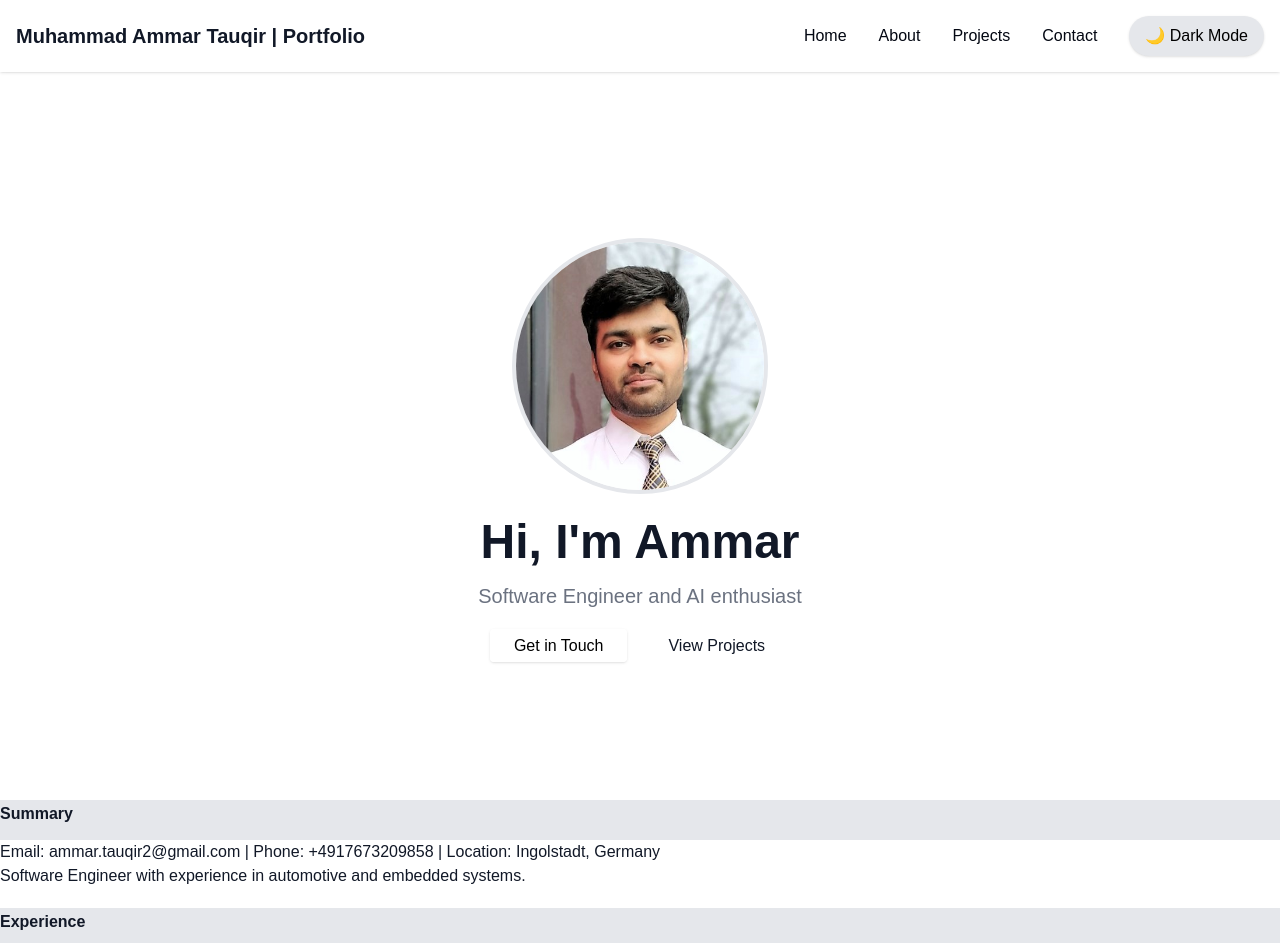
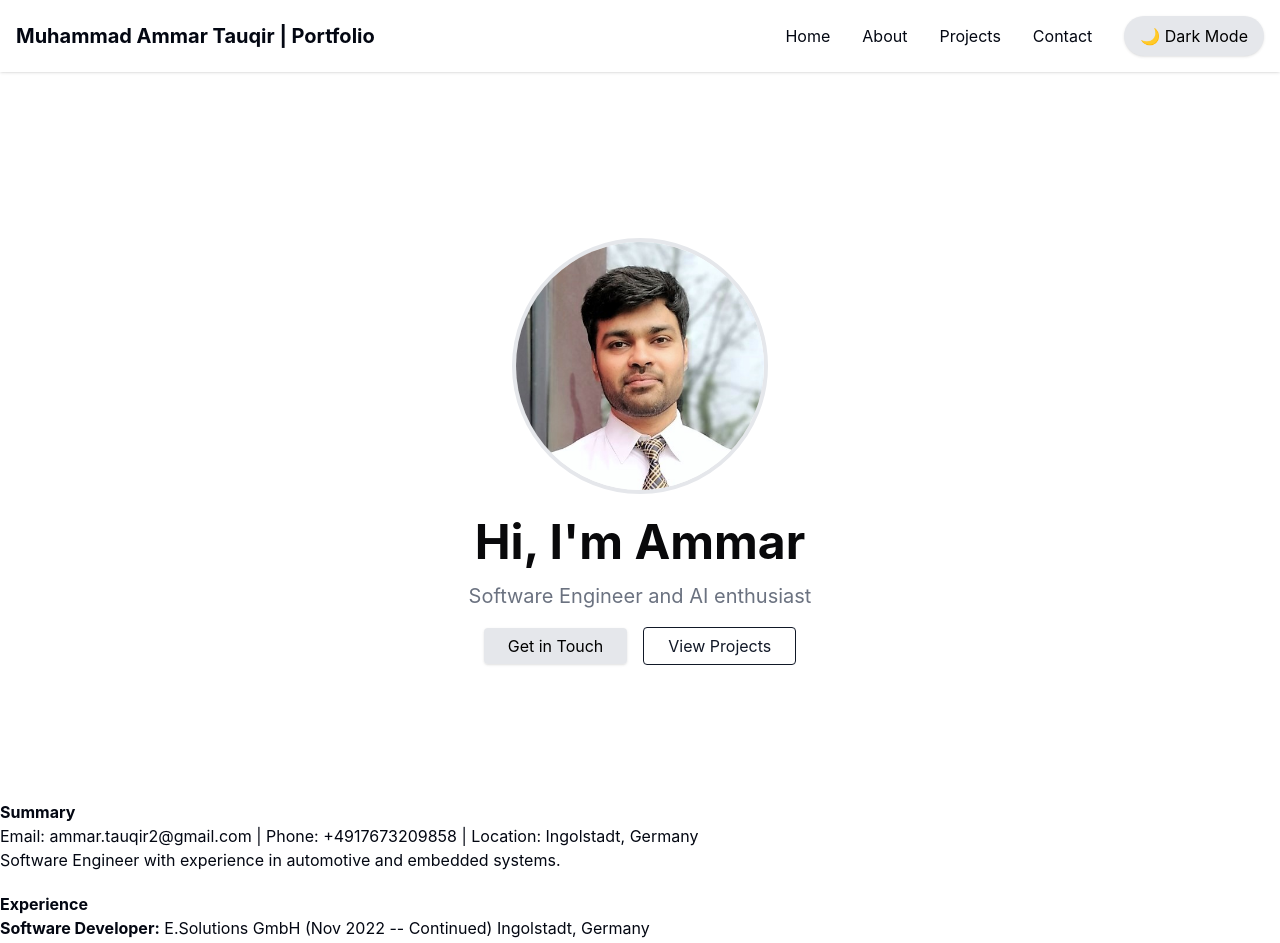
Before and after one commit to Ammartauqir/ammarta-frontend, a React (Create React App) app: page / in a window 1280 px wide. Shown: the top 943 px of the page. Built offline with nearby package versions, Linux system fonts and the light colour scheme; no server answers.

Commit message:
updadating homepage css

```diff
--- a/src/App.css
+++ b/src/App.css
@@ -1,6 +1,10 @@
 @tailwind base;
 @tailwind components;
 @tailwind utilities;
+
+@import 'tailwindcss/base';
+@import 'tailwindcss/components';
+@import 'tailwindcss/utilities';
 
 .App {
   text-align: center;
@@ -26,7 +30,7 @@
   }
 }
 
-body {
+bodyy {
   margin-bottom: 0px;
   margin-left: 60px;
   margin-top: 0px;
@@ -40,30 +44,25 @@ body {
 
 
 
-.container {
+.containerr {
   max-width: 800px;
   background: rgb(224, 224, 224);
   padding: 20px;
   box-shadow: 0 0 10px rgba(0, 0, 0, 0.1);
 }
 
-h1 {
-  @apply font-bold text-4xl bg-white text-gray-900 dark:bg-gray-900 dark:text-gray-100;
-}
-
-h2 {
-  @apply h-10 font-bold text-xl bg-gray-200 text-gray-900 dark:bg-gray-800 dark:text-gray-100;
-}
 
 .section {
   margin-bottom: 20px;
+  margin-left: 40;
+  @apply bg-white dark:bg-black text-gray-950 dark:text-white
 }
 
 
 
 
 
-.App-header {
+.App-headerr {
   background-color: #282c34;
   min-height: 100vh;
   display: flex;
@@ -84,7 +83,7 @@ h2 {
   top: 0;
   left: 0;
   width: 100%;          /* Full width */
-  background-color: #333;
+  background-color: #303030;
   color: white;
   padding: 1rem;
   z-index: 1000;        /* On top of other elements */
--- a/src/App.js
+++ b/src/App.js
@@ -16,11 +16,11 @@ function App() {
   }, []);
 
   return (
-    <div className="bg-white dark:bg-gray-900 text-gray-900 dark:text-white duration-300">
+    <div className="bg-white dark:bg-black text-gray-950 dark:text-white duration-300">
     <Header></Header>
     <Hero></Hero>
 
-    <section className="section ">
+    <section className="section">
       <h2 className="font-bold" >Summary</h2>
       <p>Email: ammar.tauqir2@gmail.com | Phone: +4917673209858 | Location: Ingolstadt, Germany</p>
       <p>Software Engineer with experience in automotive and embedded systems.</p>
--- a/src/components/Header.jsx
+++ b/src/components/Header.jsx
@@ -3,16 +3,15 @@ import ThemeToggle from "./ThemeToggle";
 
 const Header = () => {
   return (
-    <header className="fixed top-0 w-full shadow z-50 pt-22 bg-white dark:bg-gray-900 text-gray-950 dark:text-white duration-300">
+    <header className="fixed top-0 w-full shadow z-50 duration-300">
       <div className="max-w-7xl mx-auto px-4 py-4 flex justify-between items-center">
-        <h1 className="text-xl font-bold text-gray-900 dark:text-white">Muhammad Ammar Tauqir | Portfolio</h1>
+        <h1 className="text-xl font-bold">Muhammad Ammar Tauqir | Portfolio</h1>
         <nav className="space-x-8">
           <a href="#home" className="hover:underline">Home</a>
           <a href="#about" className="hover:underline">About</a>
           <a href="#projects" className="hover:underline">Projects</a>
           <a href="#contact" className="hover:underline">Contact</a>
           <ThemeToggle />
-
         </nav>
       </div>
     </header>
--- a/src/components/Hero.jsx
+++ b/src/components/Hero.jsx
@@ -3,22 +3,21 @@ import React from 'react';
 
 const Hero = () => {
   return (
-    <section className="bg-white dark:bg-gray-900 text-gray-900 dark:text-white duration-300 min-h-screen flex flex-col justify-center items-center pt-24 text-center px-4">
+    <section className="bg-white text-dark dark:bg-dark dark:text-white duration-300 min-h-screen flex flex-col justify-center items-center pt-24 text-center px-4">
       <img
         src={profileImage}
         alt="Profile"
-        className="relative w-48 h-48 md:w-64 md:h-64 rounded-full object-cover overflow-hidden border-4 dark:border-white mb-6"
+        className="relative w-48 h-48 md:w-64 md:h-64 rounded-full object-cover border-4 dark:border-gray-300 mb-6"
       />
-      <h1 className="text-4xl md:text-5xl font-bold mb-4 text-gray-900 dark:text-white">Hi, I'm Ammar</h1>
-      <p className="text-lg md:text-xl text-gray-500 max-w-xl mb-6">
-
+      <h1 className="text-4xl md:text-5xl font-bold mb-4">Hi, I'm Ammar</h1>
+      <p className="text-lg md:text-xl text-gray-500 dark:text-gray-300 max-w-xl mb-6">
         Software Engineer and AI enthusiast
       </p>
       <div className="space-x-4">
-        <a href="#contact" className="bg-white text-black px-6 py-2 rounded shadow hover:bg-gray-200">
+        <a href="#contact" className="bg-gray-200 dark:bg-white text-black px-6 py-2 rounded shadow hover:bg-gray-300 dark:hover:bg-gray-200 transition duration-300">
           Get in Touch
         </a>
-        <a href="#projects" className="bg-transparent border border-white px-6 py-2 rounded hover:bg-white hover:text-black">
+        <a href="#projects" className="bg-transparent border border-gray-900 dark:border-white text-gray-900 dark:text-white px-6 py-2 rounded hover:bg-gray-900 hover:text-white dark:hover:bg-white dark:hover:text-black transition duration-300">
           View Projects
         </a>
       </div>
--- a/tailwind.config.js
+++ b/tailwind.config.js
@@ -6,7 +6,17 @@ module.exports = {
     "./public/index.html"          // Include your HTML file
   ],
   theme: {
-    extend: {},
+    extend: {
+       colors: {
+        'dark-brown-grey': '#09090b', // You can adjust this hex code to get the exact shade you want
+      },
+      backgroundColor: {
+        'dark': '#09090b', // This will be used when you apply 'dark:bg-dark'
+      },
+      textColor: {
+        'dark': '#09090b', // This will be used when you apply 'dark:text-dark'
+      },
+    },
   },
   plugins: [],
 }
```
